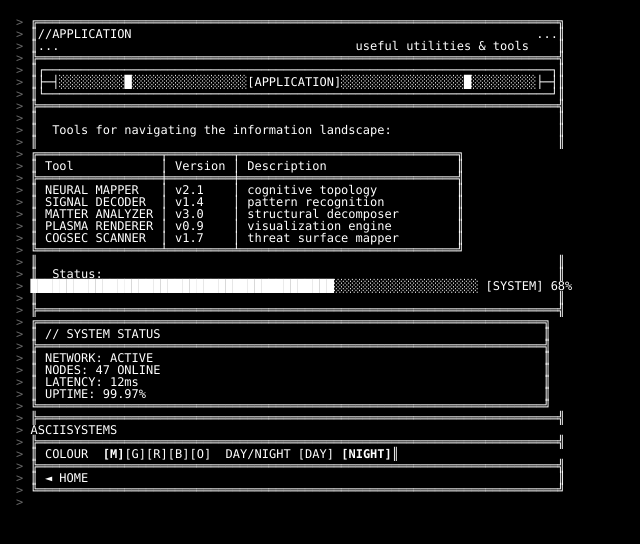
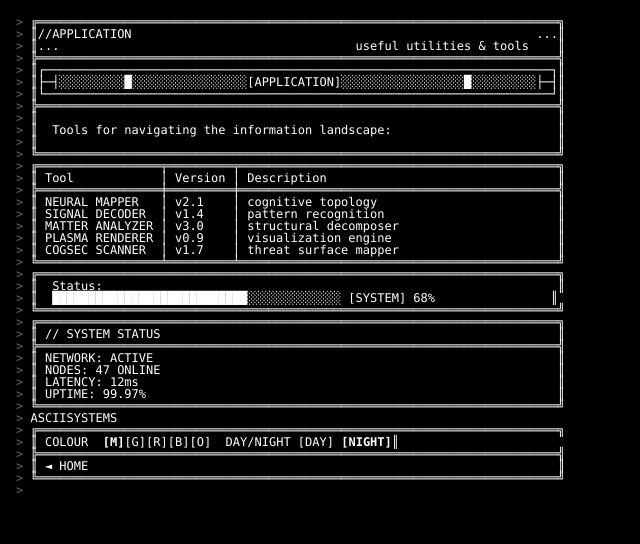
Before and after one commit to titled-agent-001/project-ascii-shadcn, a Next.js app: page /application in a window 1280 px wide. Shown: the top 544 px of the page, without its empty margins (0-640 px from the left). Built offline with nearby package versions, Linux system fonts and the light colour scheme.

Commit message:
fix: restructure application page - smaller progress bar, separate bordered sections so right borders connect

```diff
--- a/src/app/application/page.tsx
+++ b/src/app/application/page.tsx
@@ -56,6 +56,7 @@ export default function ApplicationPage() {
       <div className="w-full font-mono flex gap-[1ch]" style={{ lineHeight: 1 }}>
         <Gutter contentRef={contentRef} />
         <div ref={contentRef} className="flex-1 min-w-0 whitespace-pre">
+          {/* ── Header ── */}
           <div>{top}</div>
           <div>{`║${pad("//APPLICATION                                                        ...")}║`}</div>
           <div>{`║${pad("...                                         useful utilities & tools")}║`}</div>
@@ -67,6 +68,9 @@ export default function ApplicationPage() {
           <div>{inner}</div>
           <div>{`║${pad("  Tools for navigating the information landscape:")}║`}</div>
           <div>{inner}</div>
+          <div>{bot}</div>
+
+          {/* ── Table (self-bordered) ── */}
           <AsciiTable
             headers={["Tool", "Version", "Description"]}
             rows={[
@@ -76,12 +80,16 @@ export default function ApplicationPage() {
               ["PLASMA RENDERER", "v0.9", "visualization engine"],
               ["COGSEC SCANNER", "v1.7", "threat surface mapper"],
             ]}
+            width={W + 2}
           />
-          <div>{inner}</div>
+
+          {/* ── Status bar ── */}
+          <div>{top}</div>
           <div>{`║${pad("  Status:")}║`}</div>
-          <AsciiProgressBar label="SYSTEM" value={73} width={62} animated />
-          <div>{inner}</div>
-          <div>{mid}</div>
+          <div>{`║  `}<AsciiProgressBar label="SYSTEM" value={73} width={40} animated />{pad("", W - 56)}{`║`}</div>
+          <div>{bot}</div>
+
+          {/* ── Status panel (self-bordered) ── */}
           <StatusPanel
             entries={{
               "NETWORK": "ACTIVE",
@@ -89,11 +97,14 @@ export default function ApplicationPage() {
               "LATENCY": "12ms",
               "UPTIME": "99.97%",
             }}
-            width={W}
+            width={W + 2}
           />
-          <div>{mid}</div>
+
+          {/* ── Dot matrix ── */}
           <DotMatrix text="ASCIISYSTEMS" speed={80} />
-          <div>{mid}</div>
+
+          {/* ── Footer ── */}
+          <div>{top}</div>
           <div>{`║ `}<InlineThemeSwitcher />{`║`}</div>
           <div>{mid}</div>
           <div>{`║`}<Link href="/" className="hover:underline transition-colors">{` ◄ HOME`}</Link>{pad("", W - 7)}{`║`}</div>
```
